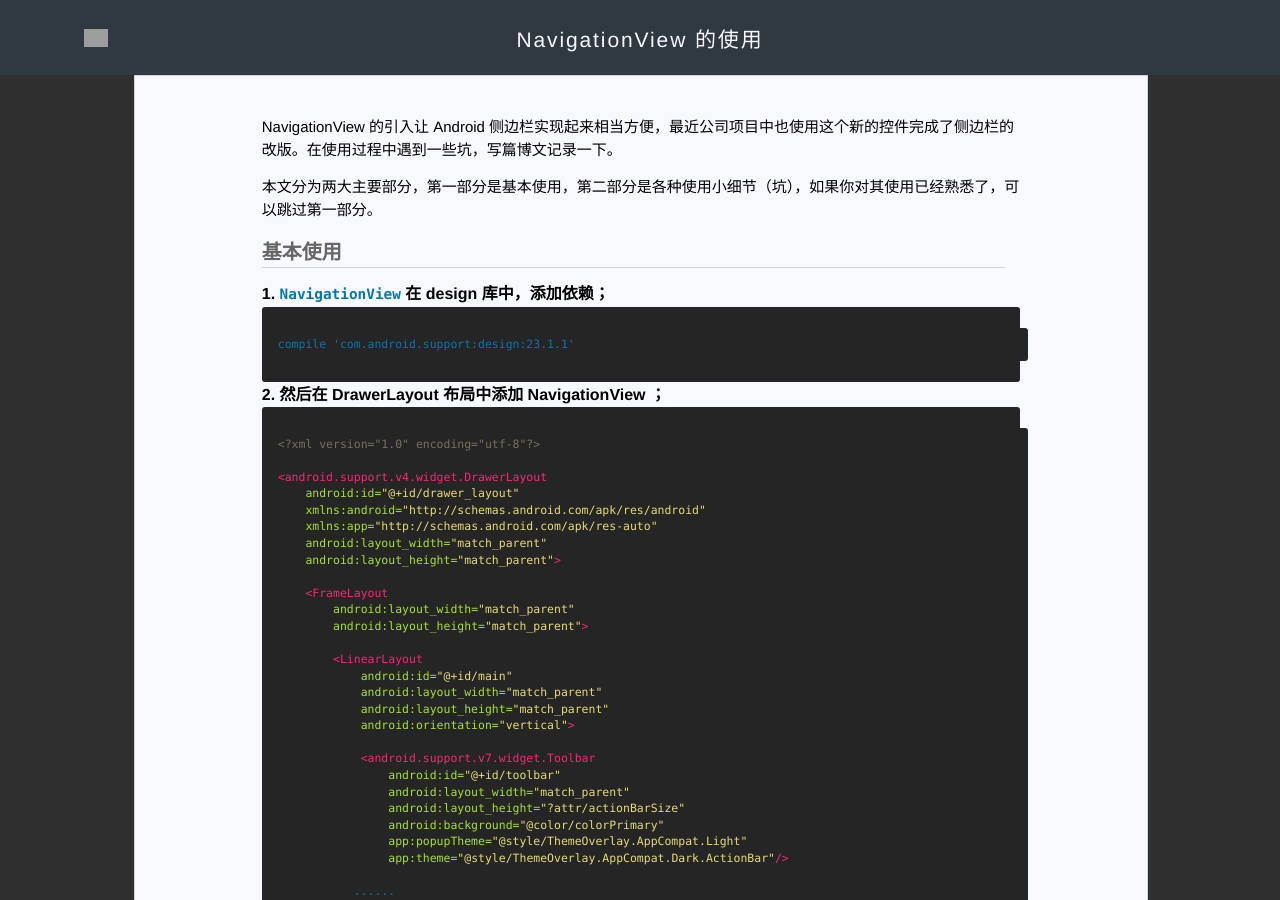
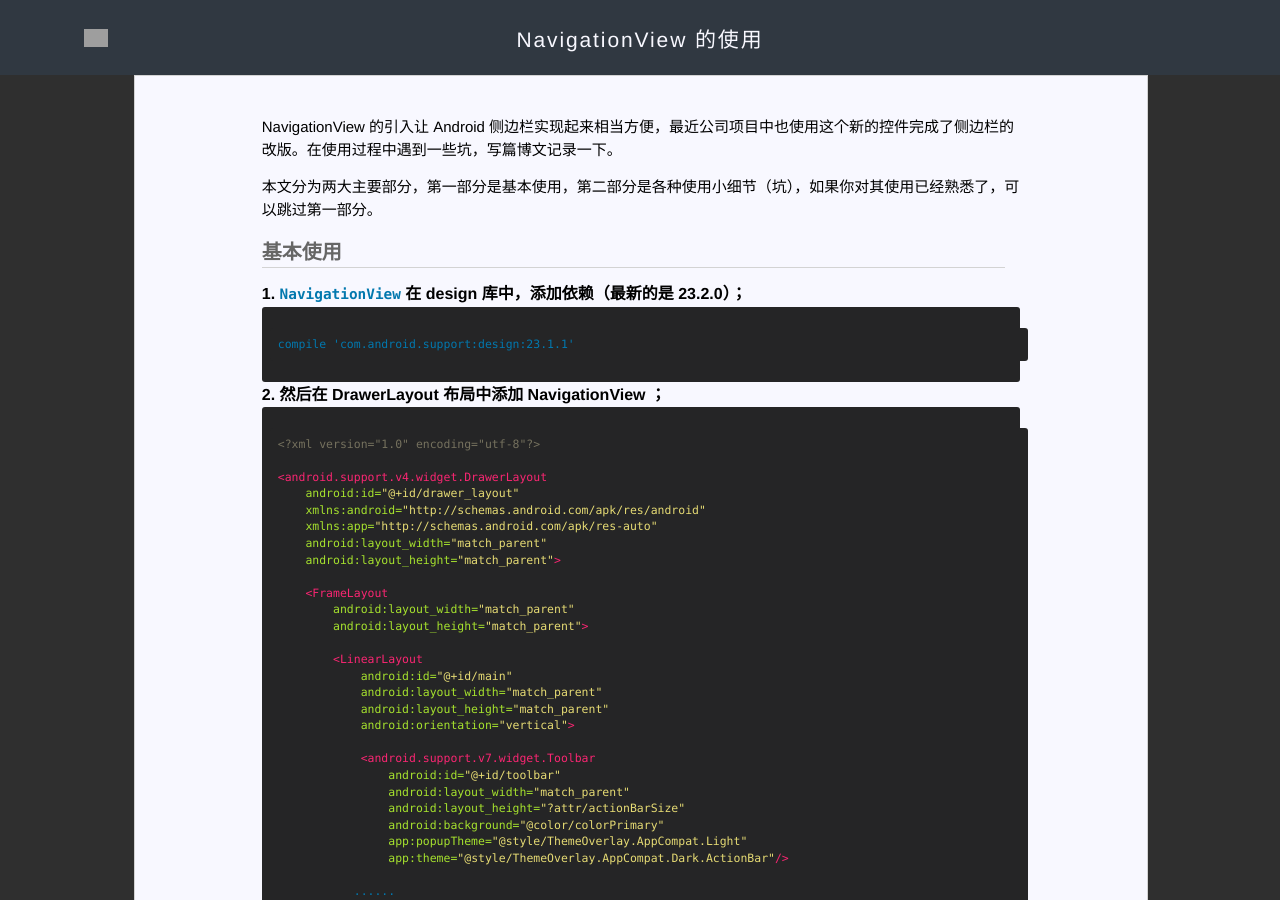
Before and after one commit to laobie/laobie.github.io, a Jekyll site: the page built from _posts/2016-02-16-use-navigation-view-detail.md, in a window 1280 px wide and 900 px high. Built offline with Jekyll 4.4.1, drawn with Linux system fonts in a browser that asks for light colours; comment, search, counter and statistics services are not loaded; grey boxes are pictures that could not be loaded.

Commit message:
修改 navigationview 文章

```diff
--- a/_posts/2016-02-16-use-navigation-view-detail.md
+++ b/_posts/2016-02-16-use-navigation-view-detail.md
@@ -10,7 +10,7 @@ NavigationView 的引入让 Android 侧边栏实现起来相当方便，最近
 
 ### 基本使用
 
-#### 1. `NavigationView` 在 design 库中，添加依赖；
+#### 1. `NavigationView` 在 design 库中，添加依赖（最新的是 23.2.0）；
 
 	compile 'com.android.support:design:23.1.1'
 
```
